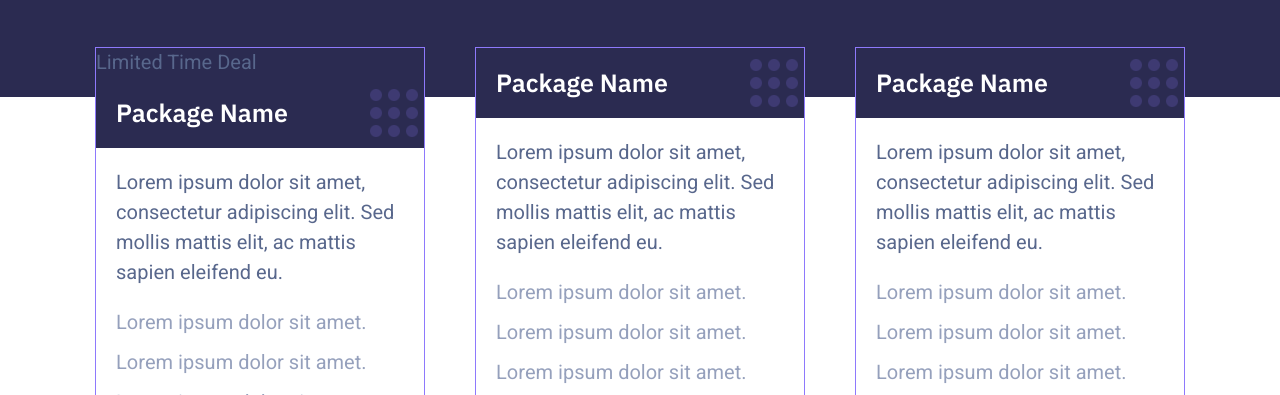
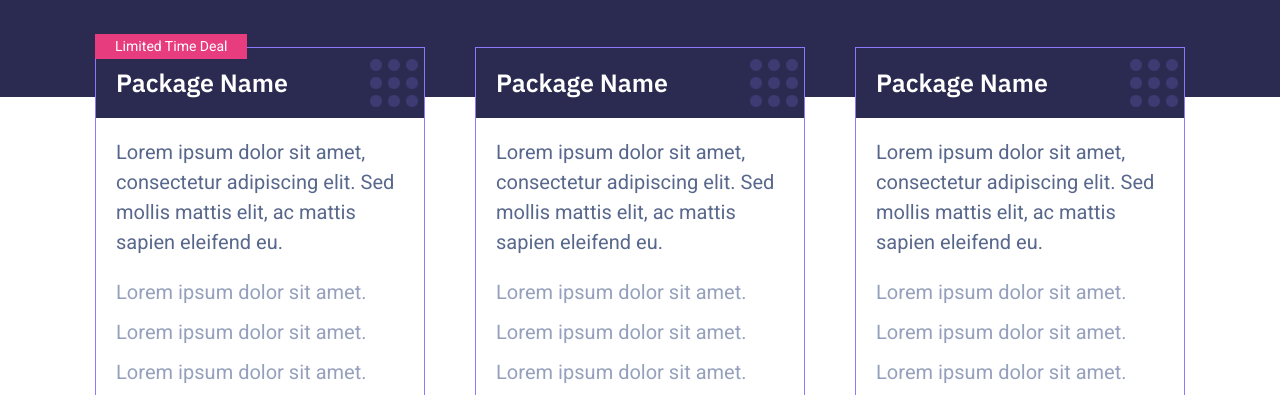
Before and after one commit to zaxwebs/zxw-alpha, a website built with Parcel: page src/packages.html in a window 1280 px wide. Shown: the part 219-614 px from the top of the page. Built offline with nearby package versions, Linux system fonts and the light colour scheme.

Commit message:
Typo fix

```diff
--- a/src/styles/_custom.scss
+++ b/src/styles/_custom.scss
@@ -300,7 +300,7 @@ section#pricing-factors {
 			margin: 0.5rem;
 			border: 1px solid $primary;
 
-			.notification {
+			.indicator {
 				@extend .px-3;
 				padding: 2px;
 				font-size: 0.7rem;
```
